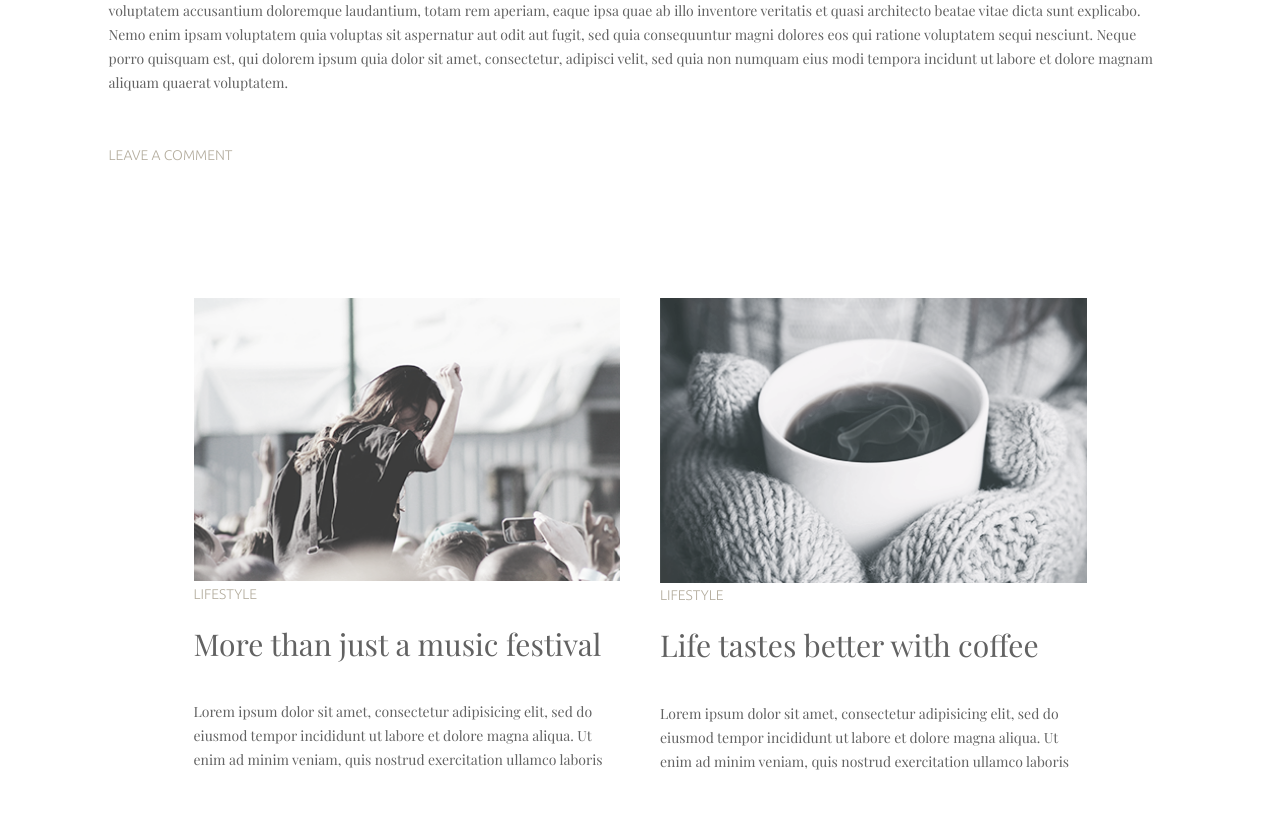
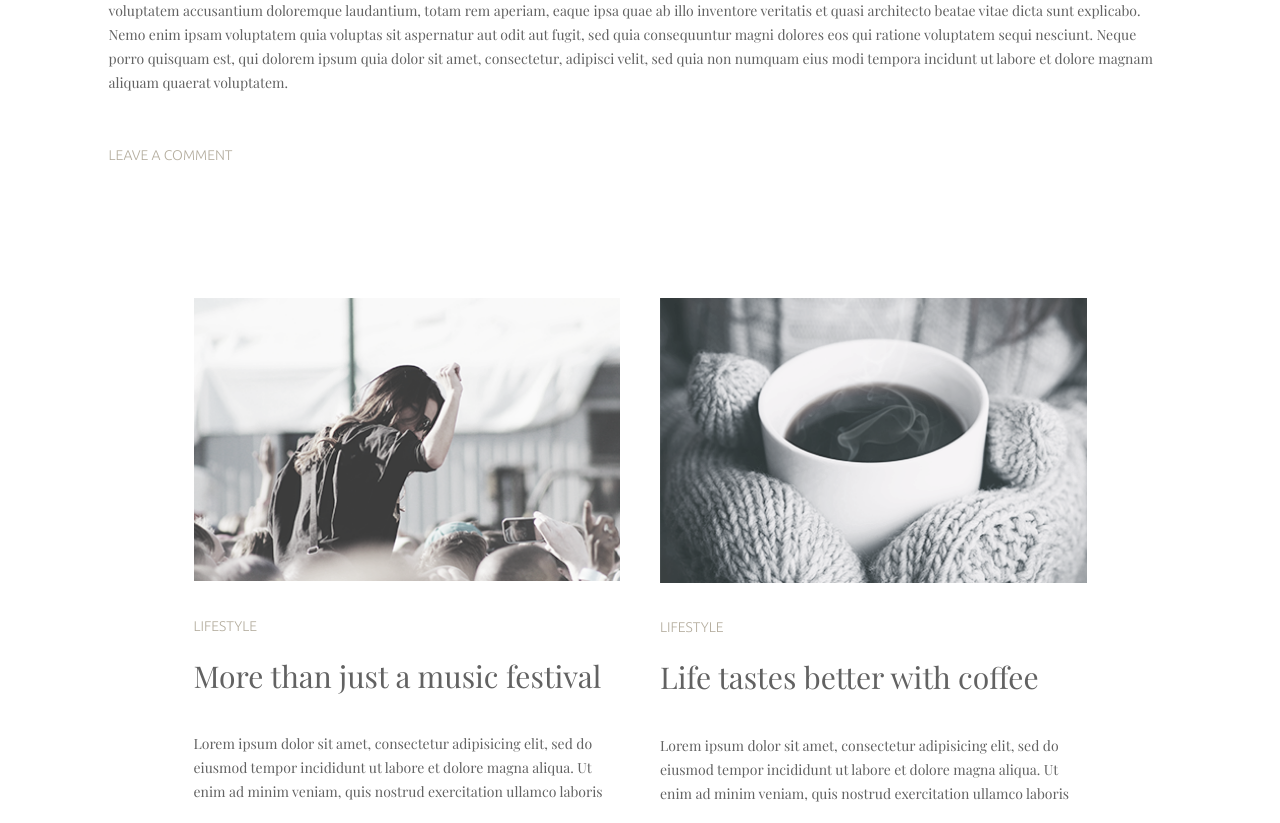
Before and after one commit to EasileleM/gd-ui-internship-mocks, a plain HTML site: page doc2/public/index.html in a window 1280 px wide. Shown: the part 951-1774 px from the top of the page. Drawn offline with nearby package versions, Linux system fonts and the light colour scheme; files that its build step writes are made by us from their sources.

Commit message:
*fix: very small fix

```diff
--- a/doc2/private/style/section/section.scss
+++ b/doc2/private/style/section/section.scss
@@ -118,7 +118,7 @@
         min-width: 200px;
       }
 
-      &__image-wrapper {
+      .section__image-wrapper {
         width: 100%;
         height: auto;
         margin-bottom: 32px;
```
